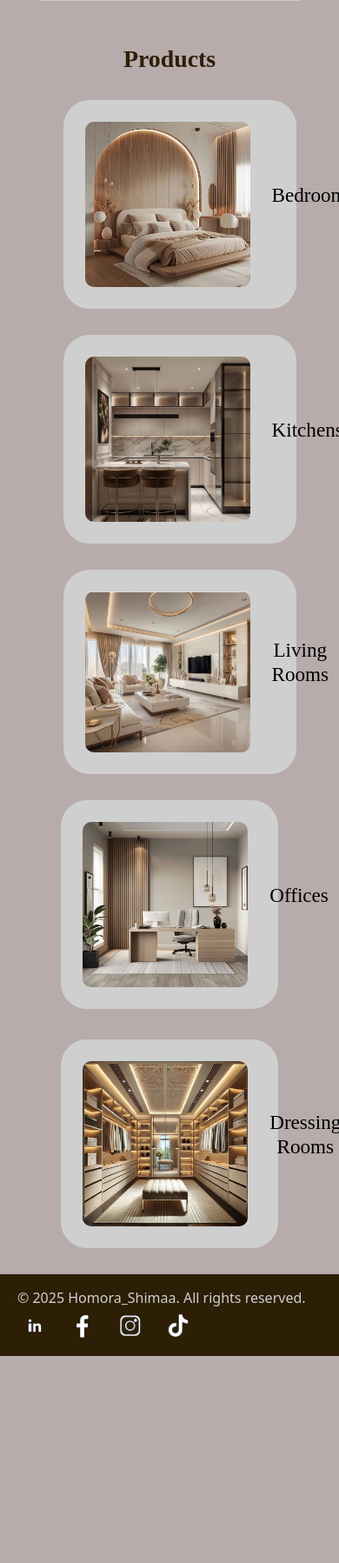
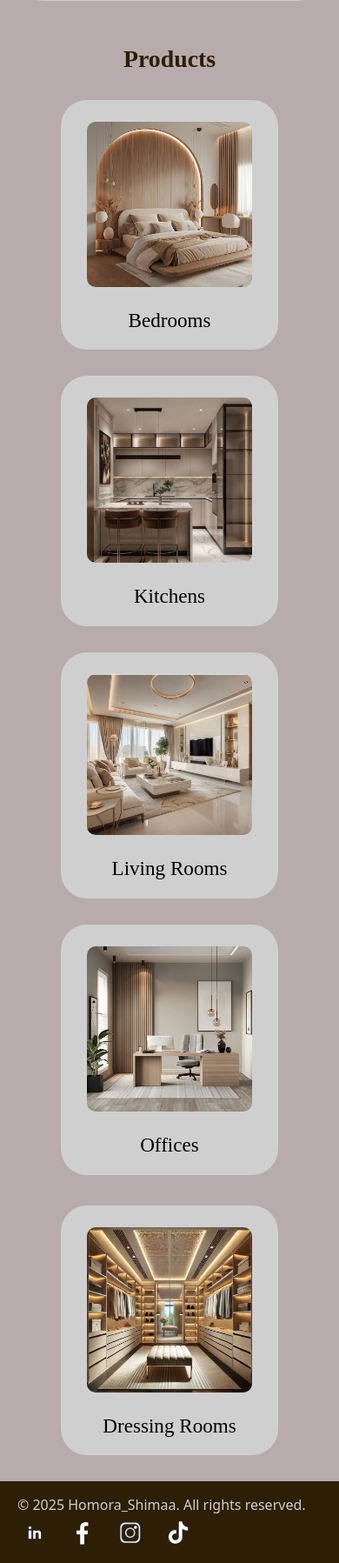
Before and after one commit to Shimaa-Nashat/Homora, a Flask app: page / in a window 390 px wide; the page is wider, and only the part inside the window is pictured. Shown: the part 1490-3287 px from the top of that part at 87% size. Before the commit the page ends 3049 px from the top of that part, so only its background shows below. Run offline with Flask 3, Linux system fonts and the light colour scheme; some libraries are stand-ins or nearby versions.

Commit message:
Add media query for product card responsiveness

```diff
--- a/templates/index.html
+++ b/templates/index.html
@@ -249,7 +249,13 @@
                     align-items: center;
                 }
             }
-
+             @media (max-width: 400px) {
+                 .product-card {
+                     flex-direction: column;
+                     justify-content: center;
+                     align-items: center;
+                 }
+             }
             /* ===== Footer ===== */
             .footer {
                 background-color: #2d1e06;
```
